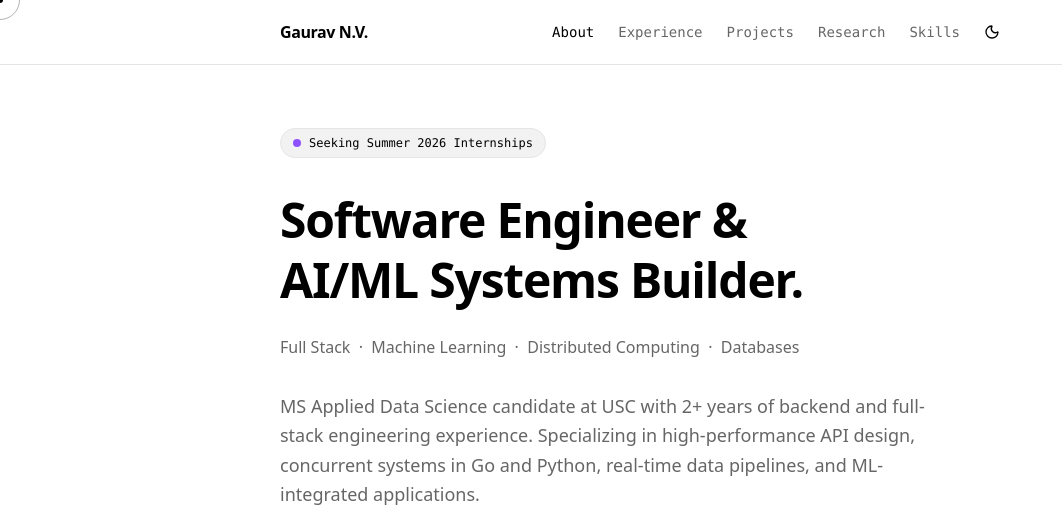
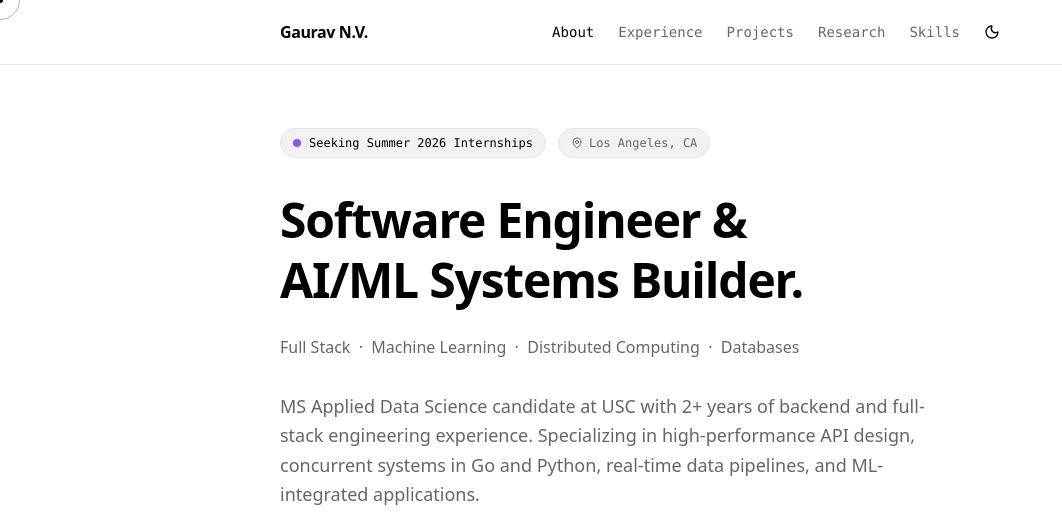
Before and after one commit to naga251602/naga251602.github.io, a website: page index.html in a window 1280 px wide. Shown: the top 528 px of the page, without its empty margins (0-1062 px from the left). Drawn offline with nearby package versions, Linux system fonts and the light colour scheme.

Commit message:
fix: gitingore and location tag

```diff
--- a/index.html
+++ b/index.html
@@ -135,8 +135,9 @@
     <main class="flex-1 w-full max-w-3xl mx-auto px-6 pt-32 pb-16 space-y-24">
       <!-- ABOUT / HERO -->
       <section id="about" class="scroll-mt-32 fade-up">
+        <div class="flex flex-wrap items-center gap-3 mb-8">
           <div
-          class="inline-flex items-center gap-2 px-3 py-1.5 border border-border rounded-full text-xs font-mono mb-8 bg-fg/5 text-fg font-medium"
+            class="inline-flex items-center gap-2 px-3 py-1.5 border border-border rounded-full text-xs font-mono bg-fg/5 text-fg font-medium"
           >
             <span class="relative flex h-2 w-2">
               <span
@@ -147,6 +148,13 @@
               ></span>
             </span>
             Seeking Summer 2026 Internships
+          </div>
+          <div
+            class="inline-flex items-center gap-1.5 px-3 py-1.5 border border-border rounded-full text-xs font-mono bg-fg/5 text-muted"
+          >
+            <i data-lucide="map-pin" class="w-3 h-3"></i>
+            Los Angeles, CA
+          </div>
         </div>
         <h1
           class="text-4xl md:text-5xl font-bold tracking-tight leading-tight mb-6"
@@ -546,7 +554,6 @@
         <!-- Hero zone -->
         <div class="px-6 md:px-8 pt-10 pb-7">
           <!-- Title -->
-          <br />
           <h2
             id="drawer-title"
             class="text-xl md:text-2xl font-bold text-fg leading-snug mb-5"
@@ -573,7 +580,6 @@
               Stack
             </p>
             <div id="drawer-stack" class="flex flex-wrap gap-1.5"></div>
-            <br />
           </div>
         </div>
 
```
Lines whose indentation alone changed are shown as unchanged.
